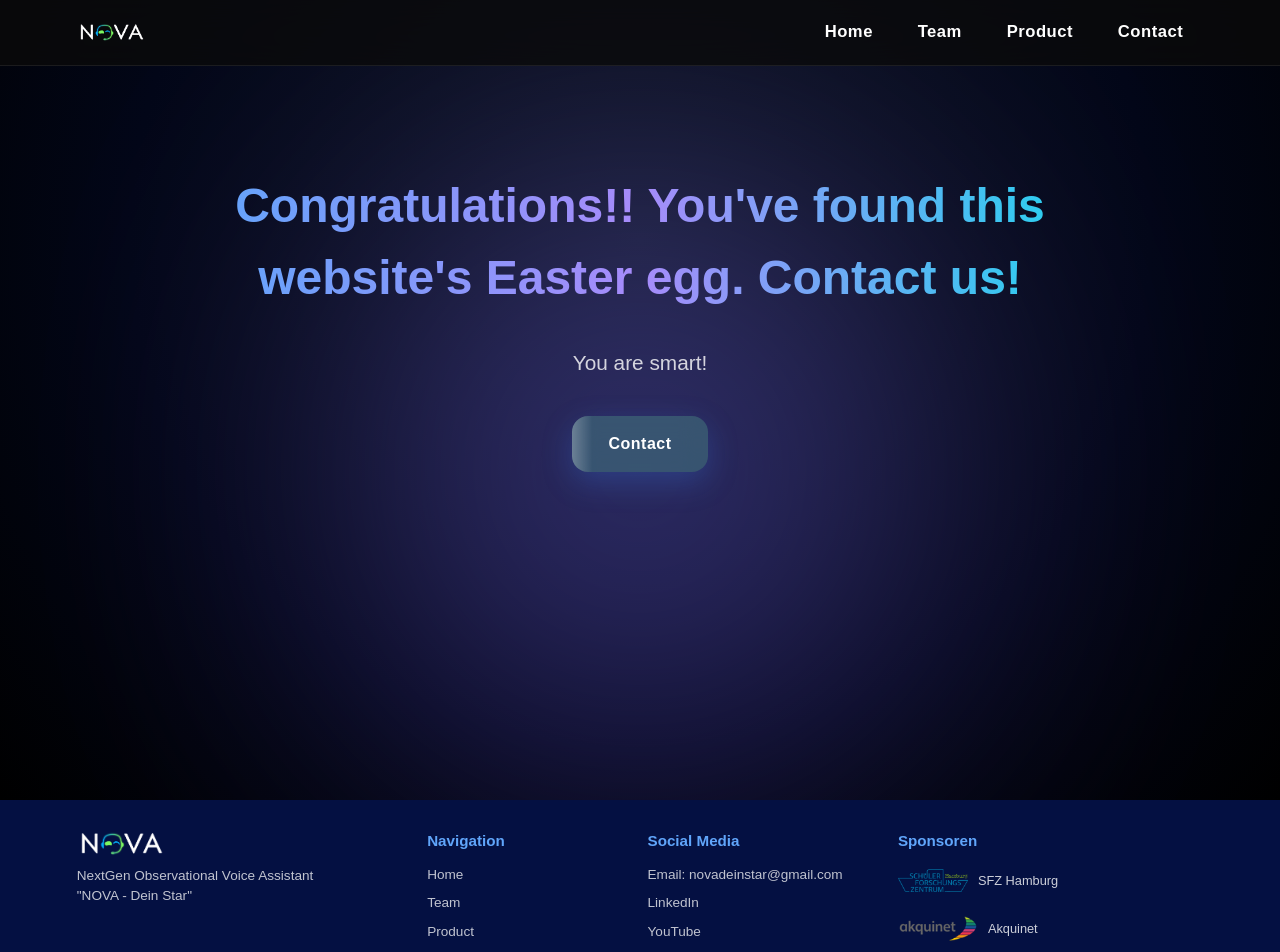
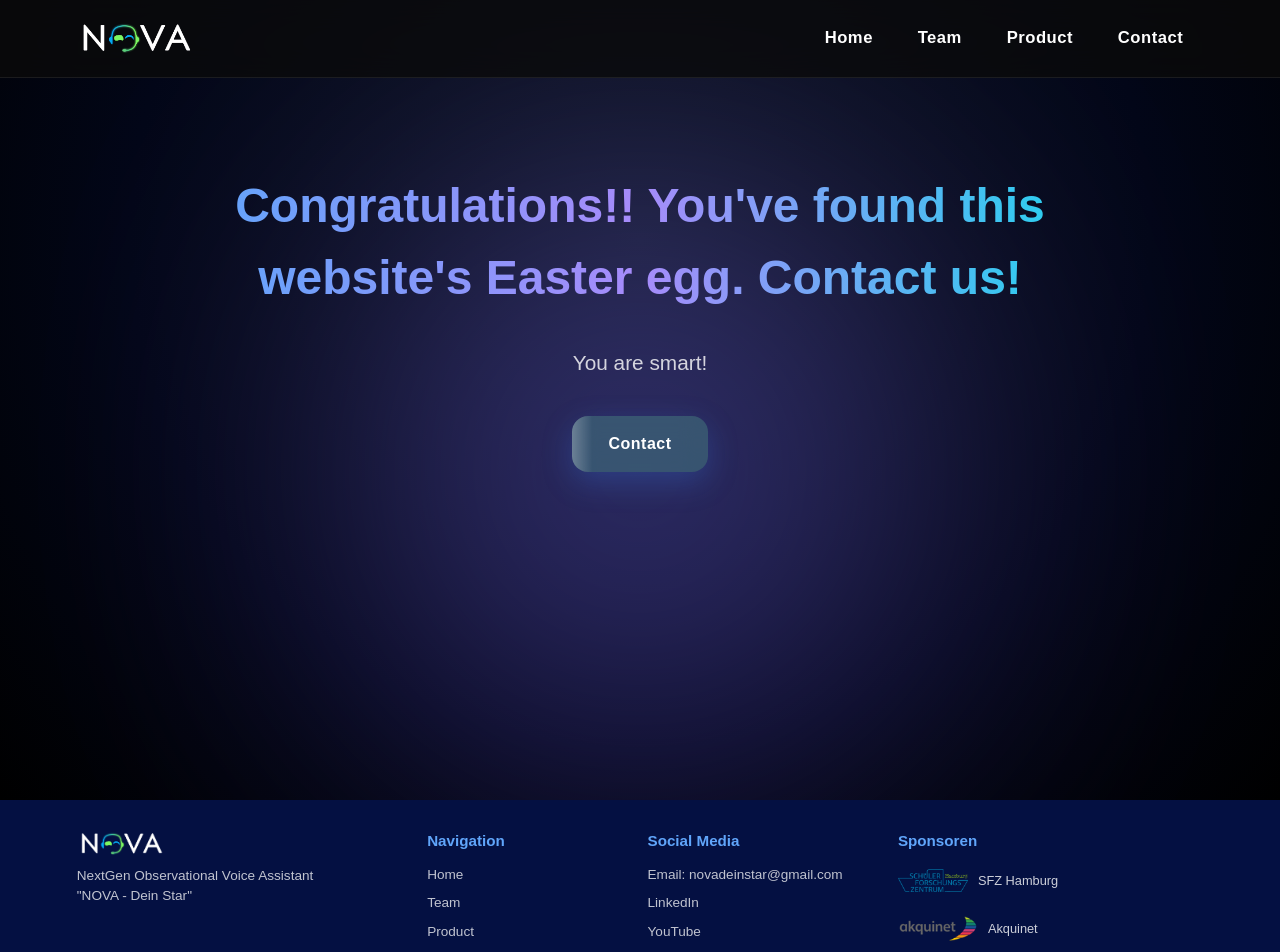
Before and after one commit to novadeinstar/nova-website, a Next.js app: page /fun/1 in a window 1280 px wide. Shown: the top 952 px of the page. Built offline with nearby package versions, Linux system fonts and the light colour scheme.

Commit message:
test_better

```diff
--- a/app/page.tsx
+++ b/app/page.tsx
@@ -105,7 +105,7 @@ export default function Home() {
             height: "clamp(300px, 60vw, 800px)",
             borderRadius: "50%",
             background:
-              "radial-gradient(circle, #3b82f6 0%, #8b5cf6 40%, #00f0ff 70%, transparent 100%)",
+              "radial-gradient(circle, #d7e3f6 0%, #94f3cb 40%, #b2e4e8 70%, transparent 100%)",
             filter: "blur(130px)",
             zIndex: 0,
           }}
--- a/components/Footer.tsx
+++ b/components/Footer.tsx
@@ -50,8 +50,8 @@ export default function Footer() {
           <Image
             src="/images/logo.png"
             alt="NOVA Logo"
-            width={isMobile ? 70 : 95}
-            height={isMobile ? 70 : 95}
+            width={isMobile ? 80 : 125}
+            height={isMobile ? 80 : 125}
             style={{
               marginBottom: "8px",
               width: isMobile ? "65px" : "90px",
--- a/components/Navbar.tsx
+++ b/components/Navbar.tsx
@@ -95,7 +95,7 @@ export default function Navbar() {
             width={isMobile ? 62 : 70}
             height={isMobile ? 62 : 70}
             style={{
-              width: isMobile ? "62px" : "70px",
+              width: isMobile ? "82px" : "120px",
               height: "auto",
               transition: "transform 0.3s ease",
             }}
```
